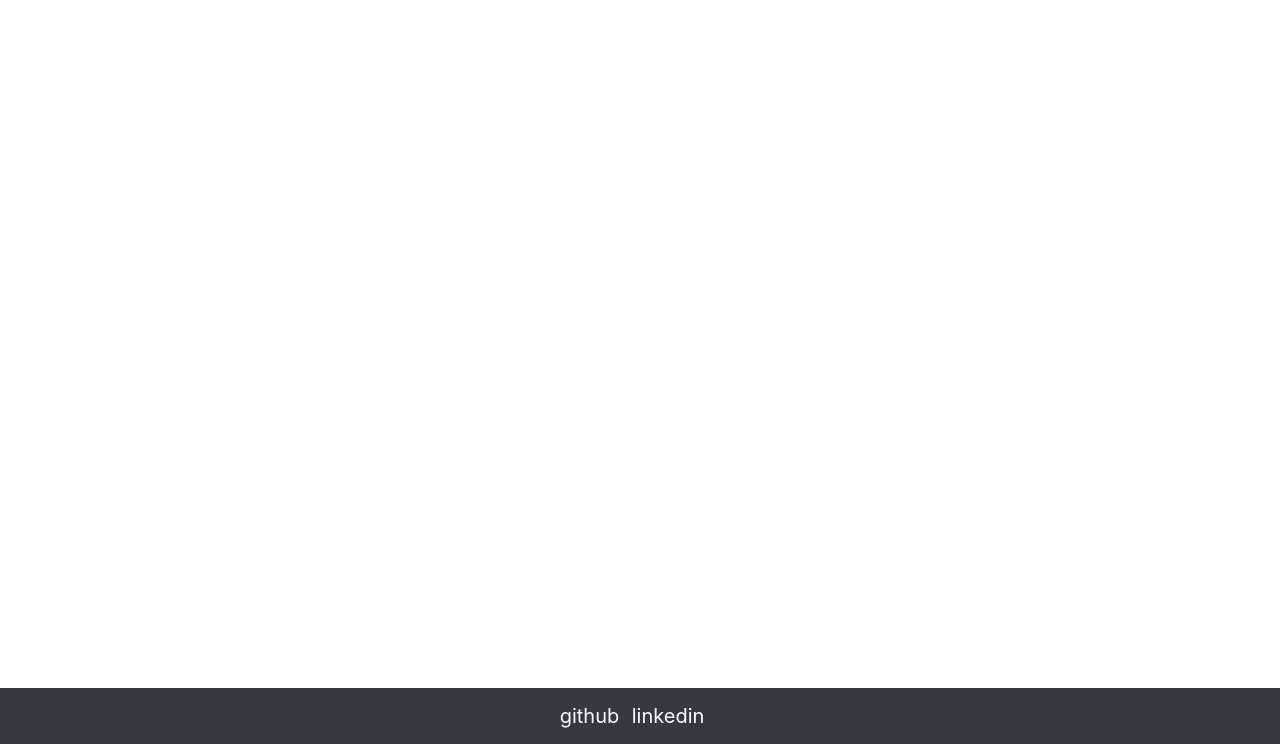
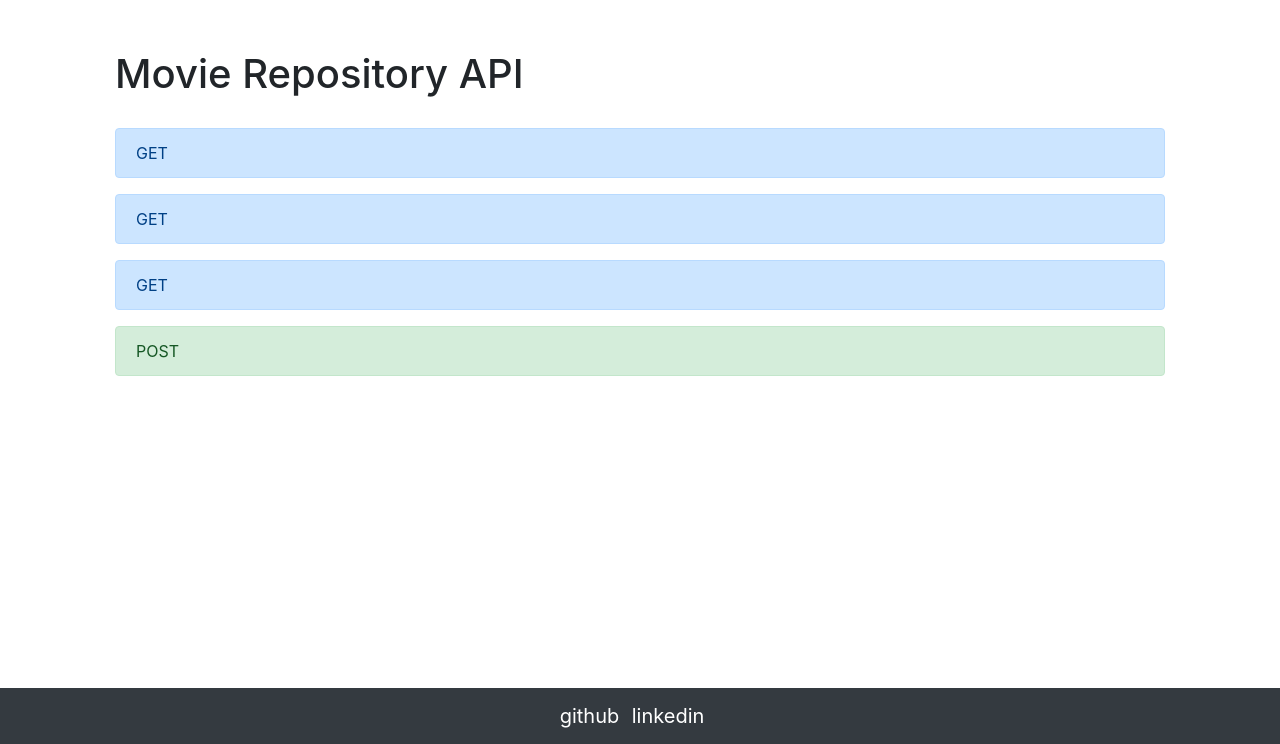
Before and after one commit to swozny13/MovieAPI, a Django app: page / in a window 1280 px wide. Shown: the part 56-800 px from the top of the page. Run offline with Django 3.2, Linux system fonts and the light colour scheme; some libraries are stand-ins or nearby versions.

Commit message:
created alerts who will display API functions

```diff
--- a/templates/base.html
+++ b/templates/base.html
@@ -27,6 +27,25 @@
 <div class="container" style="margin-bottom: 100px">
     {% block content %}
 
+    <div class="container-fluid">
+        <div class="col-lg-12" style="margin-top: 50px;">
+            <h1>Movie Repository API</h1>
+        </div>
+        <div class="col-lg-12" style="margin-top: 30px;">
+            <div class="alert alert-primary">
+                GET
+            </div>
+            <div class="alert alert-primary">
+                GET
+            </div>
+            <div class="alert alert-primary">
+                GET
+            </div>
+            <div class="alert alert-success">
+                POST
+            </div>
+        </div>
+    </div>
 
     {% endblock %}
 </div>
```
